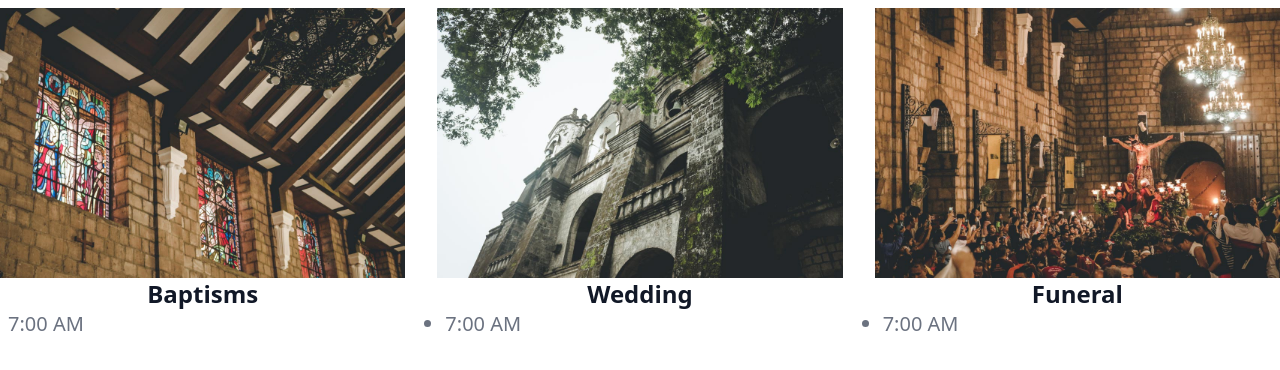
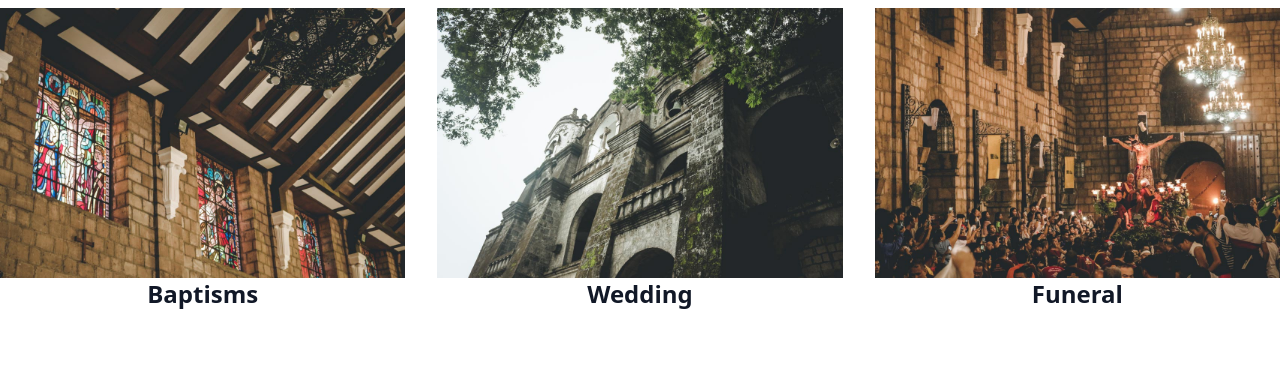
Before and after one commit to Laharl11/frontfront, a website: page landwind-1.0.0/hover.html in a window 1280 px wide. Shown: the part 60-430 px from the top of the page. Drawn offline with nearby package versions, Linux system fonts and the light colour scheme.

Commit message:
Update hover.html

```diff
--- a/landwind-1.0.0/hover.html
+++ b/landwind-1.0.0/hover.html
@@ -15,34 +15,16 @@
             <div>
                 <img src="images/third.jpg" alt="stew" class="transform transition-all hover:scale-125">
                 <p class="text-xl font-bold text-gray-900 md:text-2xl dark:text-white">Baptisms</p>
-
-
-                <ul class="font-light text-gray-500 sm:text-xl dark:text-gray-400">
-                    <li class="list-disc ml-2 text-left">7:00 AM</li>
-                </ul>
-
-
-                <p class="font-light text-gray-500 text-left sm:text-xl dark:text-gray-400">
-                <a href="#" class="hover:underline font-bold"></a></p>
             </div>
 
             <div class="card hover:shadow-lg">
                 <img src="images/fourth.jpg" alt="stew" class="transform transition-all hover:scale-125">
                 <p class="text-xl font-bold text-gray-900 md:text-2xl dark:text-white">Wedding</p>
-                <ul class="font-light text-gray-500 sm:text-xl dark:text-gray-400">
-                    <li class="list-disc ml-2 text-left">7:00 AM</li>
-
-                </ul>
-                <p class="font-light text-gray-500 text-left sm:text-xl dark:text-gray-400"></p>
             </div>
 
             <div class="card hover:shadow-lg">
                 <img src="images/fifth.jpg" alt="stew" class="transform transition-all hover:scale-125">
                 <p class="text-xl font-bold text-gray-900 md:text-2xl dark:text-white">Funeral</p>
-                <ul class="font-light text-gray-500 sm:text-xl dark:text-gray-400">
-                    <li class="list-disc ml-2 text-left">7:00 AM</li>
-
-                </ul>
             </div>
         </div>
       </section>
```
